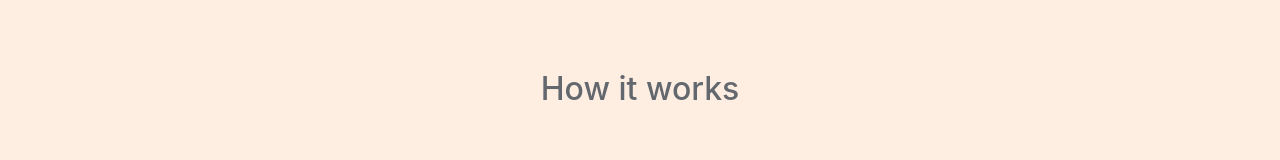
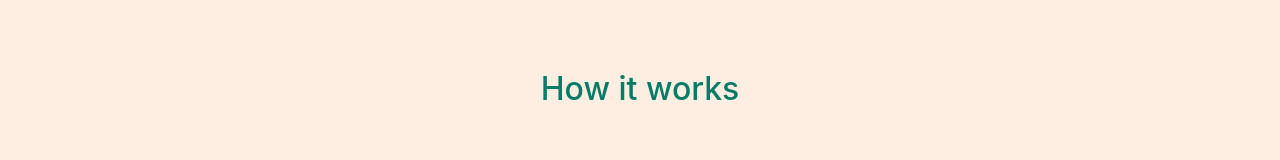
Before and after one commit to Jordan-Rob/FinMate-FE, a React (Create React App) app: page / in a window 1280 px wide. Shown: the part 1966-2126 px from the top of the page. Built offline with nearby package versions, Linux system fonts and the light colour scheme.

Commit message:
removed cards from 4th home section

```diff
--- a/src/components/Home.js
+++ b/src/components/Home.js
@@ -135,7 +135,7 @@ const Home = () => {
             <div style={{ height:'580px' }}>
                 <div className='container' style={{ paddingTop:'100px' }}>
                     <div style={{ textAlign:'center', paddingBottom:'80px' }}>
-                        <h2>How it works</h2>
+                        <h2 style={{ color:'#057C68' }}>How it works</h2>
                     </div>
                     <div className='row' >
                         <div className='col-md-3'>
```
Also changed, not shown: src/static/patternlight.svg (added).
